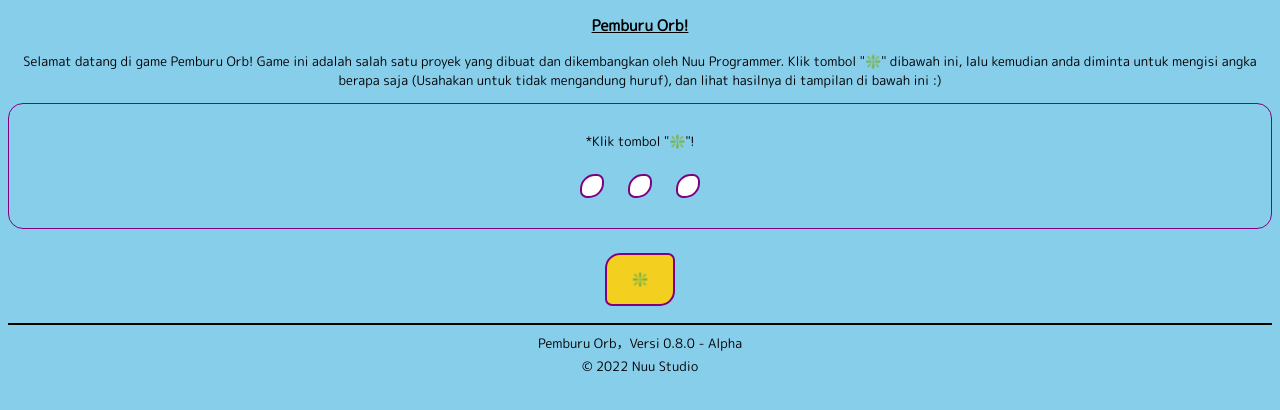
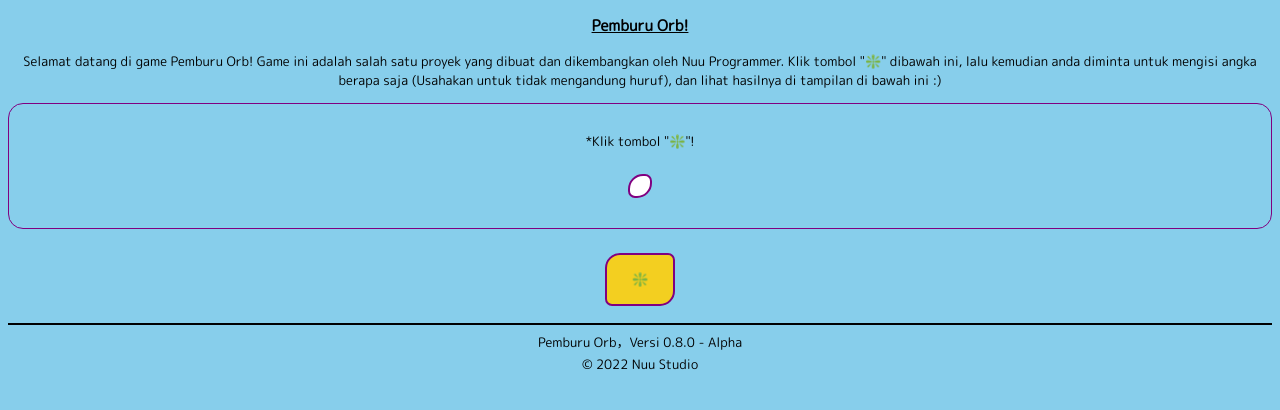
Before and after one commit to Jtynuu/Pemburu-Orb, a plain HTML site: page index.html in a window 1280 px wide. Drawn offline with Linux system fonts and the light colour scheme.

Commit message:
Update - style.css

```diff
--- a/style.css
+++ b/style.css
@@ -22,7 +22,7 @@ hr {
 }
 
 footer {
-  line-height: 10px;
+  line-height: 9px;
 }
 
 header {
@@ -45,23 +45,3 @@ section {
   border: 2px solid purple;
   border-radius: 15px 7px;
 }
-
-#result2Index {
-  position: relative;
-  display: inline-block;
-  margin: 10px;
-  padding: 10px;
-  background: white;
-  border: 2px solid purple;
-  border-radius: 15px 7px;
-}
-
-#result3Index {
-  position: relative;
-  display: inline-block;
-  margin: 10px;
-  padding: 10px;
-  background: white;
-  border: 2px solid purple;
-  border-radius: 15px 7px;
-}
```
